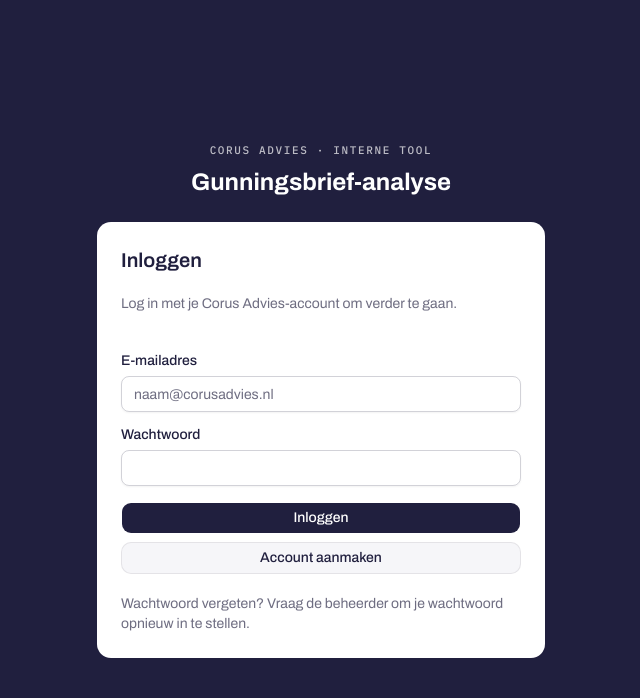
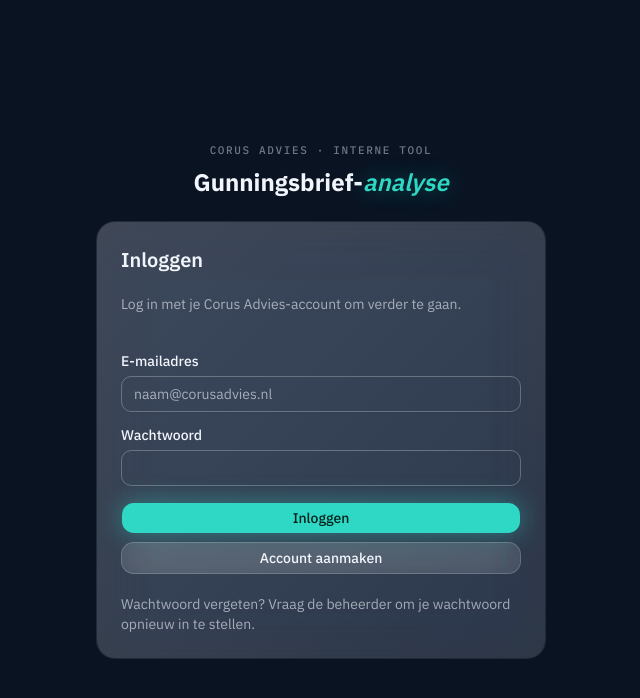
Before and after one commit to xMireillee/winzicht, a Next.js app: page /login in a window 1280 px wide. Shown: the top 698 px of the page, without its empty margins (319-959 px from the left). Built offline with nearby package versions, Linux system fonts and the light colour scheme.

Commit message:
Apply Liquid Glass restyle
Dark navy glass theme with teal accents, IBM Plex fonts, and an
atmospheric backdrop image. Updates globals.css tokens, root and
app layouts, the login page, and the sidebar/topbar component.

Co-Authored-By: Claude Sonnet 5 <noreply@anthropic.com>

```diff
--- a/app/(app)/layout.tsx
+++ b/app/(app)/layout.tsx
@@ -13,8 +13,10 @@ export default async function AppLayout({ children }: { children: React.ReactNod
     redirect("/login")
   }
 
+  // Geen bg-background hier: de vaste atmosfeer-afbeelding uit RootLayout
+  // moet door de glazen panelen heen zichtbaar blijven.
   return (
-    <div className="min-h-screen bg-background md:pl-[218px]">
+    <div className="min-h-screen md:pl-[218px]">
       <AppSidebar email={user.email ?? ""} />
       <CommandPalette />
       <main className="mx-auto w-full max-w-[1160px] px-5 py-8 md:px-9 md:py-9">{children}</main>
--- a/app/globals.css
+++ b/app/globals.css
@@ -5,12 +5,12 @@
 @custom-variant dark (&:is(.dark *));
 
 @theme inline {
-  /* Brand fonts: Archivo grotesque for all UI + headings, Fraunces for the editorial
-     italic accent in page titles, IBM Plex Mono for kenmerken/scores/eyebrows. */
-  --font-heading: var(--font-archivo), 'Archivo Fallback';
-  --font-sans: var(--font-archivo), 'Archivo Fallback';
-  --font-display: var(--font-fraunces), Georgia, serif;
-  --font-mono: var(--font-plex-mono), 'IBM Plex Mono Fallback';
+  /* Liquid-glass type system: IBM Plex Sans (UI + headings), IBM Plex Mono
+     (kenmerken/scores/eyebrows). One family, weights do the work. */
+  --font-heading: var(--font-plex-sans), 'IBM Plex Sans Fallback', system-ui;
+  --font-sans: var(--font-plex-sans), 'IBM Plex Sans Fallback', system-ui;
+  --font-display: var(--font-plex-sans), 'IBM Plex Sans Fallback', system-ui;
+  --font-mono: var(--font-plex-mono), 'IBM Plex Mono Fallback', monospace;
 
   --color-ring: var(--ring);
   --color-input: var(--input);
@@ -56,64 +56,64 @@
 }
 
 :root {
-  color-scheme: light;
-  --radius: 0.625rem; /* 10px — card corner rounding */
+  color-scheme: dark;
+  --radius: 0.8rem; /* lg ≈ 12.8px, xl ≈ 18px — glass card rounding */
 
-  /* ── Corus brand tokens (exact) ───────────────────────────
-     Retune the whole app from these lines. */
-  --ink: #201f3e;       /* Corus-indigo: tekst, UI-elementen op lichte vlakken */
-  --ink-foreground: #ffffff; /* tekst op ink-vlakken (sticky bar) */
-  --ink-deep: #110529;  /* logo-indigo: zijbalk-achtergrond */
-  --accent: #54ae93;    /* Corus-jadegroen: primaire CTA's, links, grafieklijnen */
-  --paper: #f6f6f9;     /* paginaachtergrond */
-  --won: #1e6b4f;       /* gewonnen */
-  --won-bg: #eaf4ef;
-  --lost: #b23a2c;      /* verloren */
-  --lost-bg: #faeeec;
-  --ai: #5b58a6;        /* uitsluitend voor AI-veldmarkeringen */
-  --ai-bg: #f4f4fb;
+  /* ── Winzicht "Liquid Glass" tokens ───────────────────────
+     Retune the whole app from these lines.
+     ink = primary text (light), never dark text on glass. */
+  --ink: #f2f5fb;
+  --ink-foreground: #0a1322; /* text on light/solid surfaces */
+  --ink-deep: rgba(10, 16, 32, 0.42); /* dark glass (sidebar, stamps) — pair with blur */
+  --accent: #2fd8c5; /* electric teal — "the system is being smart" + primary CTA */
+  --paper: #0a1322; /* deep navy base behind the atmosphere image */
+  --won: #3ebd80;
+  --won-bg: rgba(62, 189, 128, 0.22);
+  --lost: #e2604c;
+  --lost-bg: rgba(226, 96, 76, 0.22);
+  --ai: #2fd8c5; /* AI-veldmarkeringen = teal, glow */
+  --ai-bg: rgba(47, 216, 197, 0.12);
 
-  /* Surfaces */
+  /* Surfaces — frosted translucent glass, never opaque white */
   --background: var(--paper);
-  --card: #ffffff;
+  --card: rgba(255, 255, 255, 0.1);
   --card-foreground: var(--ink);
-  --popover: #ffffff;
+  --popover: rgba(18, 27, 48, 0.88); /* denser glass so menus stay readable */
   --popover-foreground: var(--ink);
 
-  /* Text: ink 100% / 65% / 45% */
+  /* Text: white 100% / 62% / 45% */
   --foreground: var(--ink);
-  --muted-foreground: #201f3ea6; /* --text-2: secundaire tekst */
-  --faint: #201f3e73;            /* --text-3: tertiaire tekst */
+  --muted-foreground: rgba(235, 241, 250, 0.62);
+  --faint: rgba(235, 241, 250, 0.45);
 
-  /* Primary = ink */
-  --primary: var(--ink);
-  --primary-foreground: #ffffff;
+  /* Primary action = teal accent (the one allowed accent use on chrome) */
+  --primary: var(--accent);
+  --primary-foreground: #06201c;
 
-  /* Accent = jadegroen. Green buttons use --ink-deep text (never white). */
-  --accent-foreground: var(--ink-deep);
-  --accent-strong: #0e7157; /* AA-safe accent for links/text on paper */
+  --accent-foreground: #06201c;
+  --accent-strong: #2fd8c5;
 
-  /* Neutral fills tinted from ink */
-  --secondary: #ecebf2;
+  /* Neutral fills: translucent white glass */
+  --secondary: rgba(255, 255, 255, 0.12);
   --secondary-foreground: var(--ink);
-  --muted: #edecf2;
+  --muted: rgba(255, 255, 255, 0.09);
 
   --destructive: var(--lost);
   --destructive-foreground: #ffffff;
 
-  /* Borders: ink @ ~12% over paper */
-  --border: #201f3e1f;
-  --input: #201f3e33;
+  /* Borders: white glass edges */
+  --border: rgba(255, 255, 255, 0.18);
+  --input: rgba(255, 255, 255, 0.26);
   --ring: var(--accent);
 
-  --won-foreground: #ffffff;
-  --lost-foreground: #ffffff;
+  --won-foreground: #eaf8f0;
+  --lost-foreground: #fdeeea;
 
-  --chart-1: var(--ink);
-  --chart-2: var(--accent);
-  --chart-3: var(--lost);
-  --chart-4: #6e6d82;
-  --chart-5: #c3c3d0;
+  --chart-1: #2fd8c5;
+  --chart-2: rgba(255, 255, 255, 0.78);
+  --chart-3: #e2604c;
+  --chart-4: rgba(255, 255, 255, 0.45);
+  --chart-5: rgba(255, 255, 255, 0.22);
 }
 
 @layer base {
@@ -158,23 +158,24 @@
     color: var(--faint);
   }
 
-  /* Editorial bold+italic accent — Corus "Ja, ik wil meer impact" character.
-     Use sparingly: one accent per page title. */
+  /* Editorial accent in page titles — teal, with a soft intelligence glow. */
   .display-accent {
-    @apply font-display italic font-normal;
-    color: var(--accent-strong);
+    @apply italic font-semibold;
+    color: var(--accent);
+    text-shadow: 0 0 24px rgba(47, 216, 197, 0.45);
   }
 
-  /* Result pill: straight, no border, no rotation — dot + word. */
+  /* Result pill: dot + word on translucent semantic fill. */
   .result-pill {
     @apply inline-flex items-center gap-1.5 font-sans font-semibold;
-    border-radius: 6px;
-    padding: 0.2rem 0.55rem;
+    border-radius: 999px;
+    border: 1px solid rgba(255, 255, 255, 0.14);
+    padding: 0.2rem 0.6rem;
     font-size: 0.8125rem;
     line-height: 1.1;
   }
   .result-pill[data-size='sm'] {
-    padding: 0.1rem 0.45rem;
+    padding: 0.1rem 0.5rem;
     font-size: 0.75rem;
   }
   .result-dot {
@@ -185,10 +186,11 @@
     flex-shrink: 0;
   }
 
-  /* AI-filled field indicator: tinted background + dot, cleared once edited */
+  /* AI-filled field indicator: teal-tinted glass + glow, cleared once edited */
   .ai-filled {
     background-color: var(--ai-bg);
-    border-color: color-mix(in srgb, var(--ai) 35%, var(--input));
+    border-color: color-mix(in srgb, var(--ai) 45%, var(--input));
+    box-shadow: 0 0 20px rgba(47, 216, 197, 0.18);
   }
 
   /* Visible focus everywhere */
@@ -197,6 +199,97 @@
     outline-offset: 2px;
     border-radius: 4px;
   }
+}
+
+/* ── Liquid glass surface treatments ────────────────────────
+   Skinned via data-slot so the shadcn components stay untouched. */
+@layer components {
+  /* Cards: frosted glass with a bright top edge to catch the light */
+  [data-slot='card'] {
+    background: linear-gradient(
+      135deg,
+      rgba(255, 255, 255, 0.14) 0%,
+      rgba(255, 255, 255, 0.06) 100%
+    );
+    -webkit-backdrop-filter: blur(28px) saturate(1.6);
+    backdrop-filter: blur(28px) saturate(1.6);
+    box-shadow:
+      inset 0 1px 0 rgba(255, 255, 255, 0.28),
+      0 18px 46px rgba(2, 8, 20, 0.45);
+    transition:
+      box-shadow 250ms cubic-bezier(0.4, 0, 0.2, 1),
+      background-color 250ms cubic-bezier(0.4, 0, 0.2, 1);
+  }
+  [data-slot='card-footer'] {
+    border-color: rgba(255, 255, 255, 0.14);
+  }
+
+  /* Inputs & triggers: lighter glass, teal focus handled by ring tokens */
+  [data-slot='input'],
+  [data-slot='textarea'],
+  [data-slot='select-trigger'],
+  [data-slot='input-group'] {
+    background: rgba(255, 255, 255, 0.07);
+    -webkit-backdrop-filter: blur(18px);
+    backdrop-filter: blur(18px);
+  }
+
+  /* Floating layers (menus, dialogs, command palette): dense dark glass */
+  [data-slot='popover'],
+  [data-slot='popover-content'],
+  [data-slot='select-content'],
+  [data-slot='select-popup'],
+  [data-slot='dialog-content'],
+  [data-slot='dialog-popup'],
+  [data-slot='command'] {
+    -webkit-backdrop-filter: blur(28px) saturate(1.6);
+    backdrop-filter: blur(28px) saturate(1.6);
+    border: 1px solid rgba(255, 255, 255, 0.22);
+    box-shadow:
+      inset 0 1px 0 rgba(255, 255, 255, 0.24),
+      0 18px 46px rgba(2, 8, 20, 0.55);
+  }
+
+  /* Tables: translucent row separators, no opaque stripes */
+  [data-slot='table'] tr {
+    border-color: rgba(255, 255, 255, 0.12);
+  }
+
+  /* Primary buttons glow — teal means the main action */
+  [data-slot='button'].bg-primary {
+    box-shadow: 0 0 24px rgba(47, 216, 197, 0.4);
+  }
+}
+
+/* ── Unlayered overrides (beat Tailwind utility classes) ──
+   The stock components use opaque bg-background in a few spots;
+   on liquid glass those must be translucent. */
+[data-slot='button'].bg-background {
+  background: rgba(255, 255, 255, 0.07);
+  -webkit-backdrop-filter: blur(18px);
+  backdrop-filter: blur(18px);
+}
+[data-slot='button'].bg-background:hover {
+  background: rgba(255, 255, 255, 0.14);
+}
+[data-slot='tabs-list'][data-variant='default'] {
+  background: rgba(255, 255, 255, 0.08);
+  border: 1px solid rgba(255, 255, 255, 0.12);
+}
+[data-slot='tabs-trigger'][data-active] {
+  background: rgba(255, 255, 255, 0.16);
+  color: var(--ink);
+  border-color: rgba(255, 255, 255, 0.2);
+  box-shadow: inset 0 1px 0 rgba(255, 255, 255, 0.24);
+}
+/* Sonner toasts: dense dark glass */
+.cn-toast {
+  -webkit-backdrop-filter: blur(28px) saturate(1.6);
+  backdrop-filter: blur(28px) saturate(1.6);
+  border: 1px solid rgba(255, 255, 255, 0.22) !important;
+  box-shadow:
+    inset 0 1px 0 rgba(255, 255, 255, 0.24),
+    0 18px 46px rgba(2, 8, 20, 0.55) !important;
 }
 
 @media (prefers-reduced-motion: reduce) {
--- a/app/layout.tsx
+++ b/app/layout.tsx
@@ -1,18 +1,14 @@
 import { Analytics } from '@vercel/analytics/next'
 import type { Metadata, Viewport } from 'next'
-import { Archivo, Fraunces, IBM_Plex_Mono } from 'next/font/google'
+import { IBM_Plex_Mono, IBM_Plex_Sans } from 'next/font/google'
 import { Toaster } from '@/components/ui/sonner'
 import './globals.css'
 
-const archivo = Archivo({
-  variable: '--font-archivo',
+const plexSans = IBM_Plex_Sans({
+  variable: '--font-plex-sans',
   subsets: ['latin'],
-})
-const fraunces = Fraunces({
-  variable: '--font-fraunces',
-  subsets: ['latin'],
-  style: ['italic', 'normal'],
-  weight: ['400', '500', '600'],
+  weight: ['400', '500', '600', '700'],
+  style: ['normal', 'italic'],
 })
 const plexMono = IBM_Plex_Mono({
   variable: '--font-plex-mono',
@@ -28,8 +24,8 @@ export const metadata: Metadata = {
 }
 
 export const viewport: Viewport = {
-  colorScheme: 'light',
-  themeColor: '#201F3E',
+  colorScheme: 'dark',
+  themeColor: '#0A1322',
 }
 
 export default function RootLayout({
@@ -38,8 +34,25 @@ export default function RootLayout({
   children: React.ReactNode
 }>) {
   return (
-    <html lang="nl" className={`${archivo.variable} ${fraunces.variable} ${plexMono.variable} bg-background`}>
+    <html lang="nl" className={`${plexSans.variable} ${plexMono.variable} bg-background`}>
       <body className="font-sans antialiased">
+        {/* Atmospheric backdrop: soft out-of-focus image, dimmed so glass
+            panels and white text stay readable. Fixed behind everything. */}
+        <div aria-hidden="true" className="fixed inset-0 -z-10 bg-[#0A1322]">
+          {/* eslint-disable-next-line @next/next/no-img-element */}
+          <img
+            src="/chorus.png"
+            alt=""
+            className="h-full w-full object-cover"
+            draggable={false}
+          />
+          <div
+            className="absolute inset-0"
+            style={{
+              background: 'linear-gradient(rgba(6,9,22,0.28), rgba(6,9,22,0.45))',
+            }}
+          />
+        </div>
         {children}
         <Toaster />
         {process.env.NODE_ENV === 'production' && <Analytics />}
--- a/app/login/page.tsx
+++ b/app/login/page.tsx
@@ -68,13 +68,14 @@ export default function LoginPage() {
     )
   }
 
+  // Login drijft als glazen paneel op de atmosfeer-achtergrond uit RootLayout.
   return (
-    <main className="flex min-h-screen items-center justify-center bg-primary px-4 py-12">
+    <main className="flex min-h-screen items-center justify-center px-4 py-12">
       <div className="w-full max-w-md">
         <div className="mb-6 text-center">
-          <p className="eyebrow text-primary-foreground/70">Corus Advies · Interne tool</p>
-          <h1 className="mt-2 font-heading text-2xl font-bold text-primary-foreground text-balance">
-            Gunningsbrief-analyse
+          <p className="eyebrow">Corus Advies · Interne tool</p>
+          <h1 className="mt-2 font-heading text-2xl font-bold text-balance">
+            Gunningsbrief-<span className="display-accent">analyse</span>
           </h1>
         </div>
 
```
Also changed, not shown: components/app-sidebar.tsx (+60 -29 lines), public/chorus.png (added).
